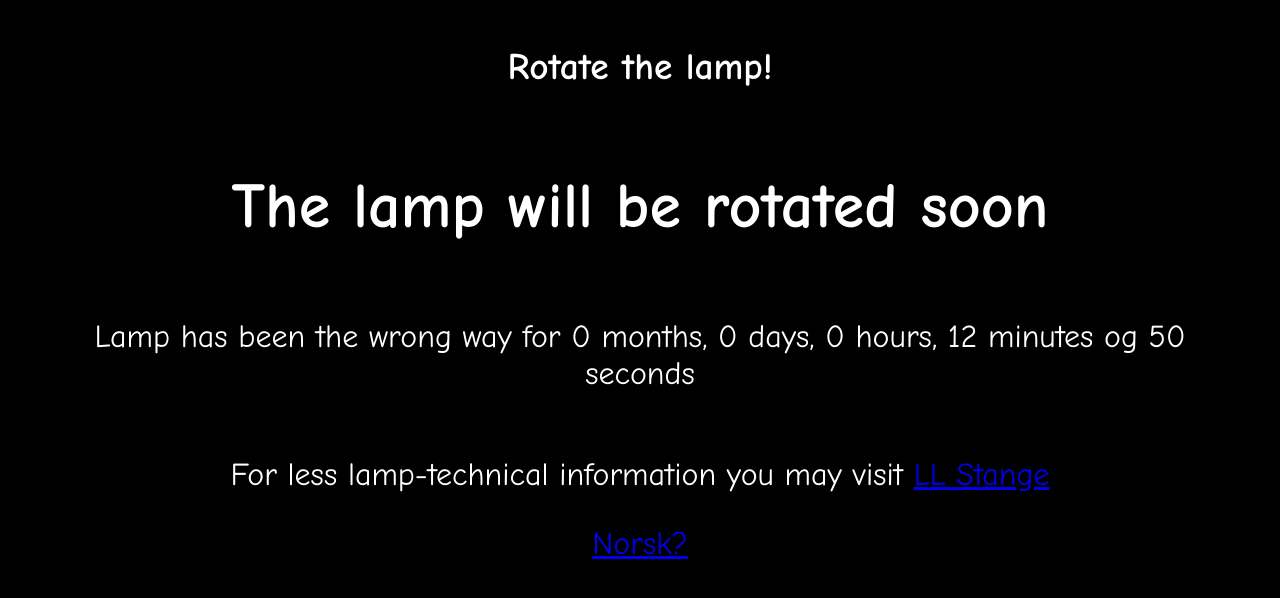
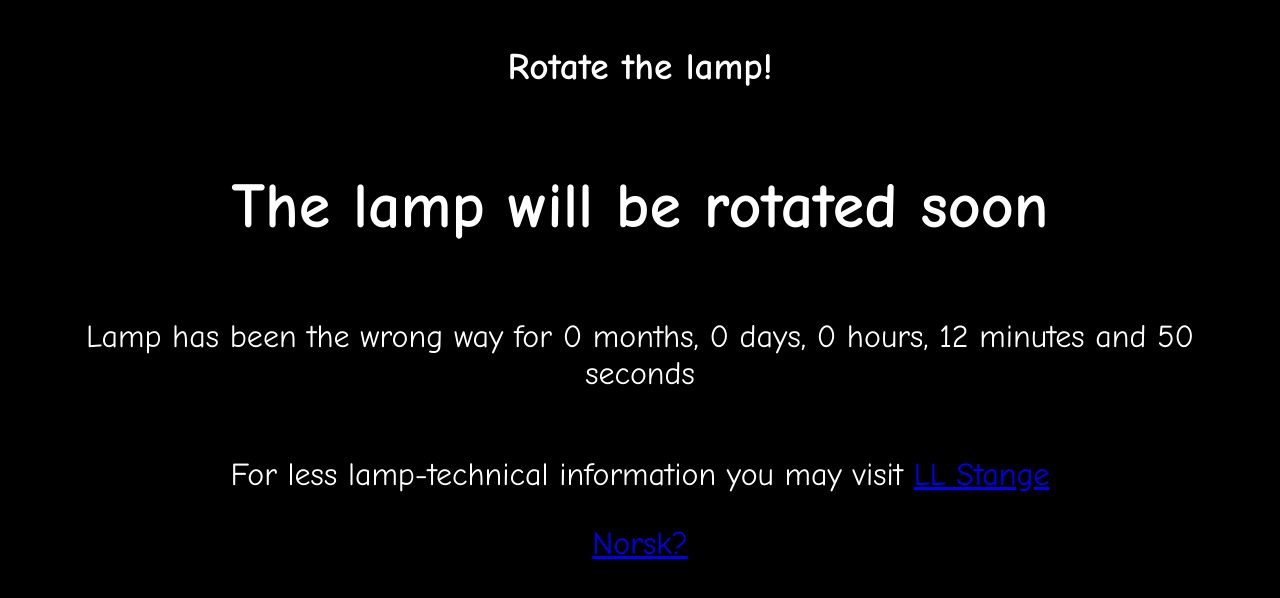
Before and after one commit to Egentlig/roterlampa.opplegget.no, a plain HTML site: page en/index.html in a window 1280 px wide. Drawn offline with Linux system fonts and the light colour scheme.

Commit message:
Translate

```diff
--- a/en/index.html
+++ b/en/index.html
@@ -103,7 +103,7 @@
             // what's left is seconds
             var seconds = Math.floor(delta % 60);  // in theory the modulus is not required
 
-            timerText.innerText = `Lamp has been the wrong way for ${months} month${months !== 1 ? "s" : ""}, ${days} day${days !== 1 ? "s" : ""}, ${hours} hour${hours !== 1 ? "s" : ""}, ${minutes} minute${minutes !== 1 ? "s" : ""} og ${seconds} second${seconds !== 1 ? "s" : ""}`;
+            timerText.innerText = `Lamp has been the wrong way for ${months} month${months !== 1 ? "s" : ""}, ${days} day${days !== 1 ? "s" : ""}, ${hours} hour${hours !== 1 ? "s" : ""}, ${minutes} minute${minutes !== 1 ? "s" : ""} and ${seconds} second${seconds !== 1 ? "s" : ""}`;
             timerWrapper.classList.remove("hide");
         }, 1000);
     });
```
